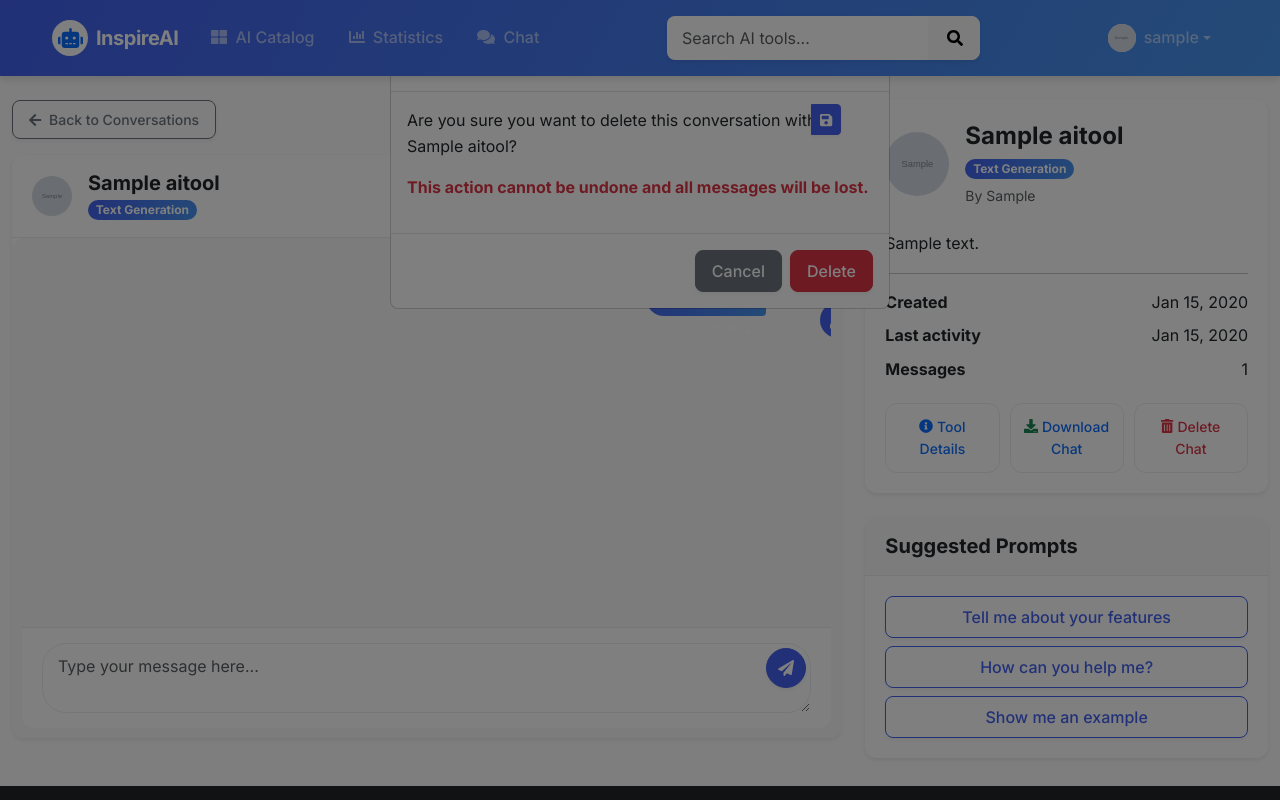
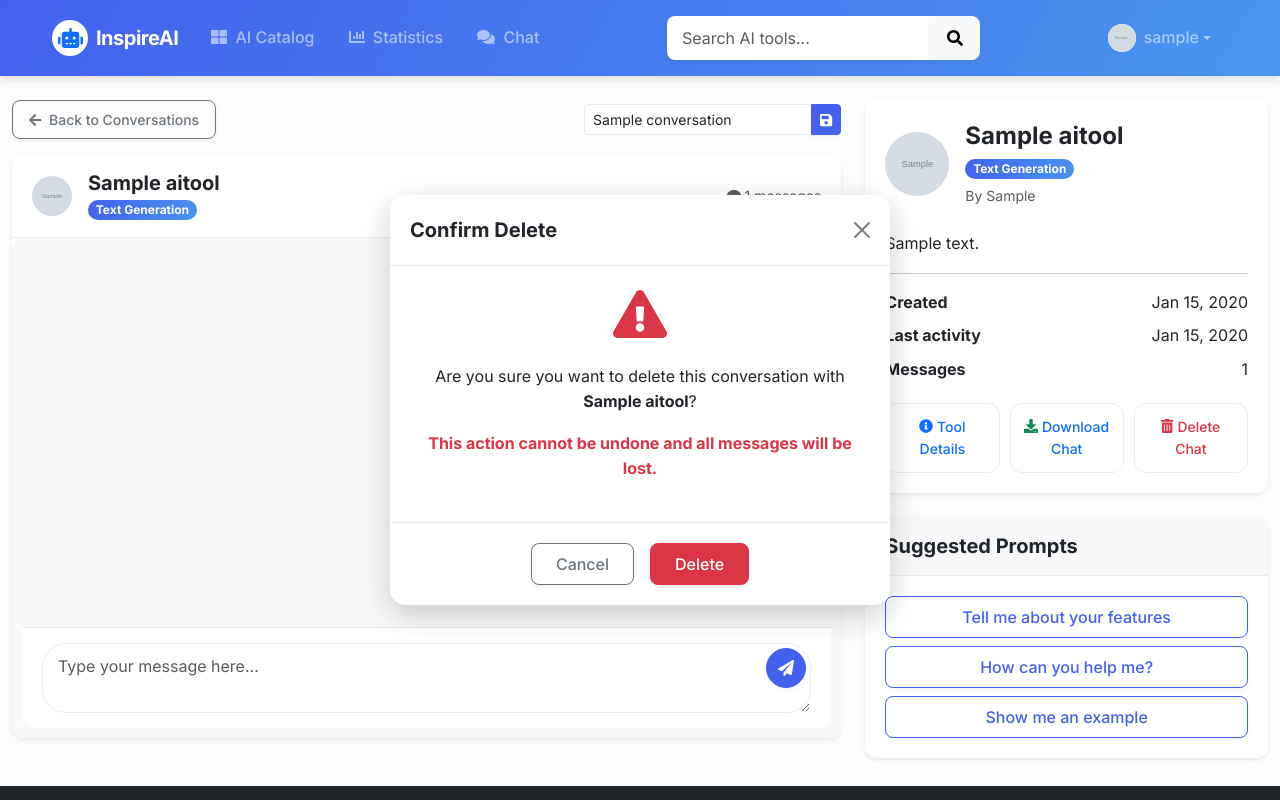
Before and after one commit to Mateoloperaortiz/ProyectoIntegrador1, a Django app: page /interaction/conversations/00000000-0000-0000-0000-000000000001/ in a window 1280 px wide, after a click on "Delete Chat". Run offline with Django 5.2, Linux system fonts and the light colour scheme; a user stored in the database is signed in; tables that the repository leaves empty hold one stand-in row (values such as "Sample post"); grey boxes marked "Sample" are stand-in pictures; some libraries are stand-ins or nearby versions.

Commit message:
Update templates for home and conversation detail pages

```diff
--- a/templates/interaction/conversation_detail.html
+++ b/templates/interaction/conversation_detail.html
@@ -10,6 +10,46 @@
 
 {% block extra_css %}
 <style>
+    /* Fix for modal backdrop and modal */
+    .modal-backdrop {
+        z-index: 1040 !important;
+    }
+    .modal {
+        z-index: 1050 !important;
+    }
+
+    /* Enhanced modal styling */
+    #deleteConversationModal .modal-content {
+        border: none;
+        border-radius: 16px;
+        box-shadow: 0 10px 30px rgba(0, 0, 0, 0.2);
+    }
+
+    #deleteConversationModal .modal-header {
+        border-bottom: 1px solid var(--gray-light);
+        padding: 20px;
+    }
+
+    #deleteConversationModal .modal-body {
+        padding: 24px;
+    }
+
+    #deleteConversationModal .modal-footer {
+        padding: 16px 24px;
+        border-top: 1px solid var(--gray-light);
+    }
+
+    /* Ensure modal is positioned properly */
+    #deleteConversationModal .modal-dialog {
+        position: fixed;
+        margin: 0 auto;
+        top: 50%;
+        left: 50%;
+        transform: translate(-50%, -50%);
+        max-width: 500px;
+        width: 90%;
+    }
+
     /* Modern chat styles */
     .chat-container {
         border-radius: 12px;
@@ -18,19 +58,39 @@
         display: flex;
         flex-direction: column;
         background-color: #f8f9fb;
+        overflow-x: hidden; /* Prevents horizontal scrollbar */
     }
 
     .message-list {
         flex: 1;
         overflow-y: auto;
+        overflow-x: hidden; /* Prevents horizontal scrollbar */
         padding: 20px;
+        scrollbar-width: thin; /* For Firefox */
+        scrollbar-color: rgba(0,0,0,0.2) transparent; /* For Firefox */
+    }
+
+    /* Custom scrollbar styling for webkit browsers */
+    .message-list::-webkit-scrollbar {
+        width: 6px;
+    }
+
+    .message-list::-webkit-scrollbar-track {
+        background: transparent;
+    }
+
+    .message-list::-webkit-scrollbar-thumb {
+        background-color: rgba(0,0,0,0.2);
+        border-radius: 10px;
     }
 
     .message-bubble {
-        max-width: 85%;
+        max-width: 75%;
         margin-bottom: 20px;
         position: relative;
         clear: both;
+        word-wrap: break-word; /* Ensures long words don't overflow */
+        overflow-wrap: break-word; /* Alternative property for some browsers */
     }
 
     .message-user {
@@ -46,22 +106,24 @@
         height: 36px;
         border-radius: 50%;
         overflow: hidden;
-        position: absolute;
-        bottom: 0;
-        display: flex;
+        position: relative;
+        display: inline-flex;
         align-items: center;
         justify-content: center;
         font-size: 18px;
         color: white;
+        margin-bottom: 5px;
     }
 
     .message-user .message-avatar {
-        right: -45px;
+        float: right;
+        margin-left: 10px;
         background-color: var(--primary);
     }
 
     .message-ai .message-avatar {
-        left: -45px;
+        float: left;
+        margin-right: 10px;
         background-color: white;
         border: 1px solid var(--gray-light);
         color: var(--primary);
@@ -72,20 +134,27 @@
         border-radius: 18px;
         font-size: 15px;
         position: relative;
+        overflow-wrap: break-word;
+        word-break: break-word;
+        hyphens: auto;
+        max-width: 100%;
+        white-space: normal;
     }
 
     .message-user .message-content {
         background: var(--gradient-primary);
         color: white;
         border-bottom-right-radius: 4px;
-        margin-right: 45px;
+        float: right;
+        clear: both;
     }
 
     .message-ai .message-content {
         background: white;
         border: 1px solid var(--gray-light);
         border-bottom-left-radius: 4px;
-        margin-left: 45px;
+        float: left;
+        clear: both;
     }
 
     .message-time {
@@ -96,12 +165,15 @@
 
     .message-user .message-time {
         text-align: right;
-        margin-right: 45px;
+        float: right;
+        clear: both;
         color: rgba(255, 255, 255, 0.8);
     }
 
     .message-ai .message-time {
-        margin-left: 45px;
+        text-align: left;
+        float: left;
+        clear: both;
         color: var(--gray);
     }
 
@@ -193,6 +265,7 @@
 
         .chat-container {
             height: calc(100vh - 280px);
+            overflow-x: hidden;
         }
     }
 </style>
@@ -261,12 +334,15 @@
                                             <i class="fas fa-robot"></i>
                                         {% endif %}
                                     </div>
+                                    <div style="clear:both"></div>
                                     <div class="message-content">
                                         {{ message.content|linebreaksbr }}
                                     </div>
+                                    <div style="clear:both"></div>
                                     <div class="message-time">
                                         {{ message.timestamp|date:"g:i a" }}
                                     </div>
+                                    <div style="clear:both"></div>
                                 </div>
                             {% endfor %}
                         {% else %}
@@ -347,7 +423,7 @@
                                 Download Chat
                             </a>
 
-                            <button type="button" class="action-button text-decoration-none text-danger" data-bs-toggle="modal" data-bs-target="#deleteConversationModal" style="border: 1px solid var(--gray-light); background: none; width: 100%; text-align: center; cursor: pointer;">
+                            <button type="button" id="delete-conversation-btn" class="action-button text-decoration-none text-danger" onclick="removeModalBackdrop()" data-bs-toggle="modal" data-bs-target="#deleteConversationModal" style="border: 1px solid var(--gray-light); background: none; width: 100%; text-align: center; cursor: pointer;">
                                 <i class="fas fa-trash-alt text-danger"></i>
                                 Delete Chat
                             </button>
@@ -355,21 +431,24 @@
 
                         <!-- Delete Confirmation Modal -->
                         <div class="modal fade" id="deleteConversationModal" tabindex="-1" aria-labelledby="deleteConversationModalLabel" aria-hidden="true">
-                            <div class="modal-dialog">
+                            <div class="modal-dialog modal-dialog-centered">
                                 <div class="modal-content">
                                     <div class="modal-header">
-                                        <h5 class="modal-title" id="deleteConversationModalLabel">Confirm Delete</h5>
-                                        <button type="button" class="btn-close" data-bs-dismiss="modal" aria-label="Close"></button>
+                                        <h5 class="modal-title fw-bold" id="deleteConversationModalLabel">Confirm Delete</h5>
+                                        <button type="button" class="btn-close" onclick="removeModalBackdrop()" data-bs-dismiss="modal" aria-label="Close"></button>
                                     </div>
                                     <div class="modal-body">
-                                        <p>Are you sure you want to delete this conversation with {{ conversation.tool.name }}?</p>
-                                        <p class="text-danger fw-bold">This action cannot be undone and all messages will be lost.</p>
+                                        <div class="text-center mb-4">
+                                            <i class="fas fa-exclamation-triangle text-danger" style="font-size: 3rem;"></i>
+                                        </div>
+                                        <p class="text-center">Are you sure you want to delete this conversation with <strong>{{ conversation.tool.name }}</strong>?</p>
+                                        <p class="text-danger fw-bold text-center">This action cannot be undone and all messages will be lost.</p>
                                     </div>
-                                    <div class="modal-footer">
-                                        <button type="button" class="btn btn-secondary" data-bs-dismiss="modal">Cancel</button>
-                                        <form method="post" action="{% url 'interaction:delete_conversation' conversation_id=conversation.id %}">
+                                    <div class="modal-footer justify-content-center">
+                                        <button type="button" class="btn btn-outline-secondary px-4" onclick="removeModalBackdrop()" data-bs-dismiss="modal">Cancel</button>
+                                        <form method="post" action="{% url 'interaction:delete_conversation' conversation_id=conversation.id %}" class="d-inline-block">
                                             {% csrf_token %}
-                                            <button type="submit" class="btn btn-danger">Delete</button>
+                                            <button type="submit" onclick="removeModalBackdrop()" class="btn btn-danger px-4 ms-2">Delete</button>
                                         </form>
                                     </div>
                                 </div>
@@ -398,7 +477,22 @@
 {% endblock %}
 
 {% block extra_js %}
+<script src="https://cdn.jsdelivr.net/npm/bootstrap@5.1.3/dist/js/bootstrap.bundle.min.js"></script>
 <script>
+    // Function to fix stuck modal backdrop
+    function removeModalBackdrop() {
+        const backdrops = document.querySelectorAll('.modal-backdrop');
+        backdrops.forEach(backdrop => {
+            backdrop.remove();
+        });
+        document.body.classList.remove('modal-open');
+        document.body.style.overflow = '';
+        document.body.style.paddingRight = '';
+    }
+
+    // Clean up any existing modal backdrops when the page loads
+    removeModalBackdrop();
+
     document.addEventListener('DOMContentLoaded', function() {
         // Scroll to bottom of message list
         const messageList = document.getElementById('message-list');
@@ -430,6 +524,11 @@
                 messageInput.focus();
             });
         });
+
+        // Do not programmatically initialize the modal
+        // Let Bootstrap handle it natively through data-bs-toggle="modal"
+
+        // Remove custom form handling as we're using the native form
     });
 </script>
 {% endblock %}
```
Also changed, not shown: templates/catalog/home.html (+18 -0 lines).
